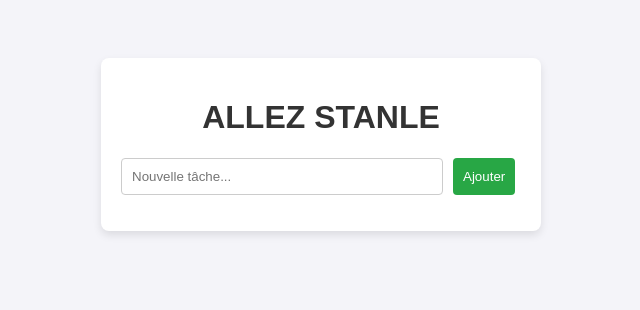
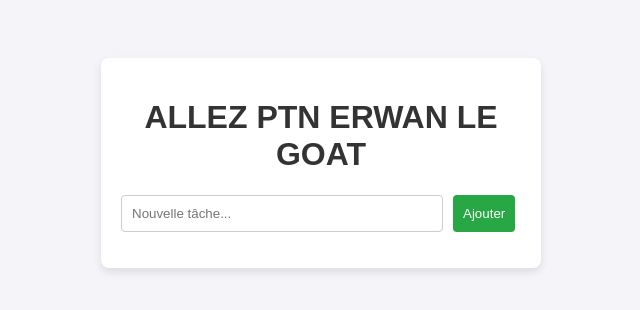
Before and after one commit to Mart1n-S/devOps_TodoList, a website: page public/index.html in a window 1280 px wide. Shown: the whole page, without its empty margins (319-959 px from the left). Drawn offline with Linux system fonts and the light colour scheme; no server answers.

Commit message:
erwan goat

```diff
--- a/public/index.html
+++ b/public/index.html
@@ -65,7 +65,7 @@
 
 <body>
     <div class="container">
-        <h1>ALLEZ STANLE</h1>
+        <h1>ALLEZ PTN ERWAN LE GOAT</h1>
         <div style="display: flex; gap: 10px;">
             <input type="text" id="taskInput" placeholder="Nouvelle tâche...">
             <button id="addBtn">Ajouter</button>
```
